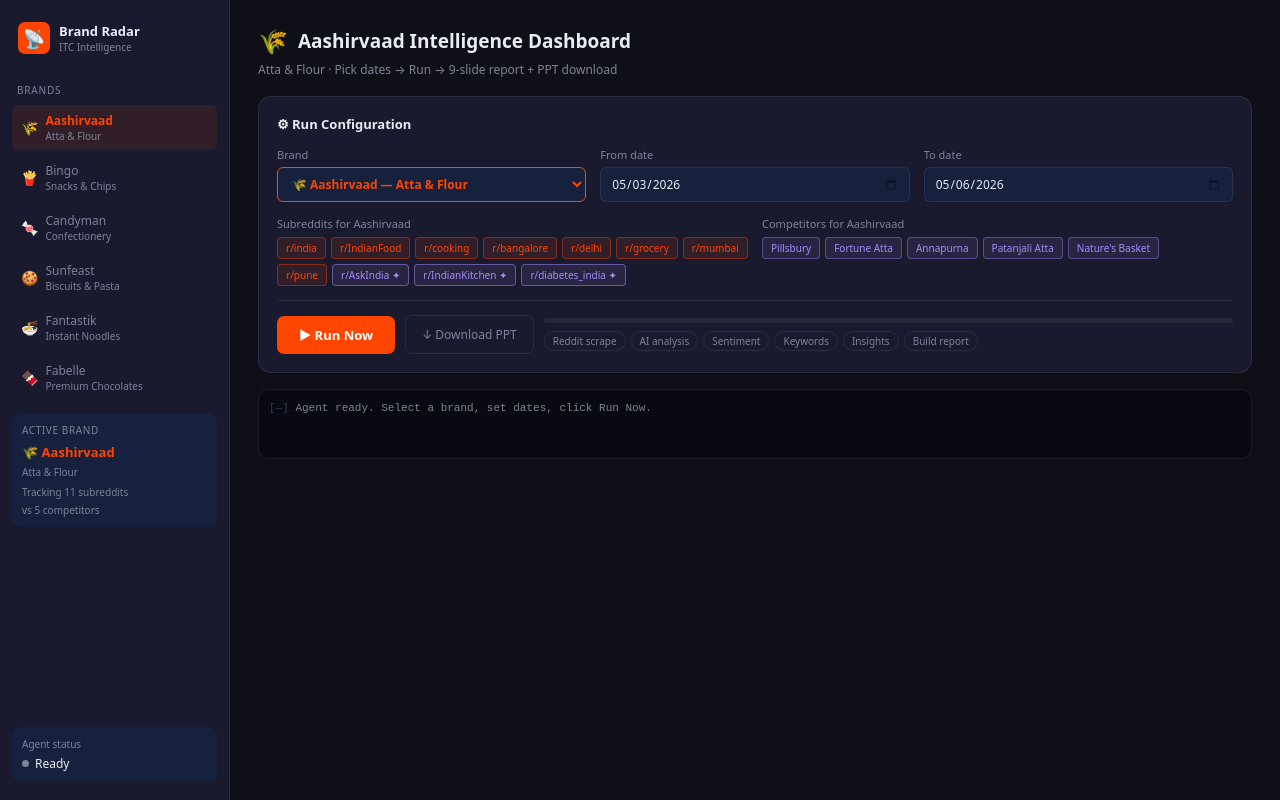
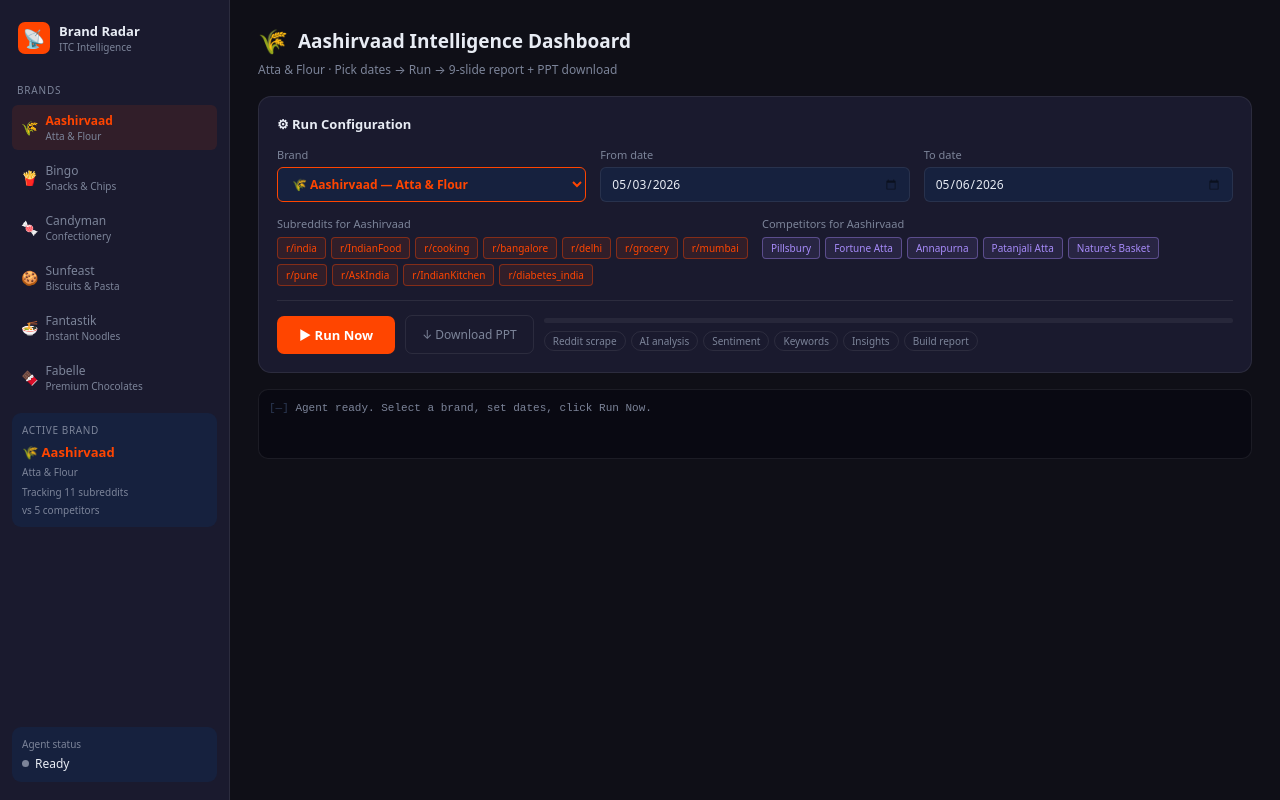
Before and after one commit to Amit1105-nj/aashirvaad-tracker, a Next.js app: page / in a window 1280 px wide. Built offline with nearby package versions, Linux system fonts and the light colour scheme.

Commit message:
Update index.js

```diff
--- a/pages/index.js
+++ b/pages/index.js
@@ -347,14 +347,13 @@
                   </div>
                   <div style={{display:'flex',flexWrap:'wrap',gap:5}}>
                     {brandConfig.subreddits.map(s=>{
-                      const isNew=brandConfig.newSubs.includes(s);
                       const on=activeSubs.has(s);
                       return(
                         <button key={s} onClick={()=>toggleSub(s)} style={{fontSize:10,padding:'3px 8px',borderRadius:4,cursor:'pointer',
-                          border:`1px solid ${on?(isNew?'rgba(167,139,250,0.5)':'rgba(255,69,0,0.4)'):'rgba(255,255,255,0.08)'}`,
-                          color:on?(isNew?C.pur:C.acc):C.muted,
-                          background:on?(isNew?'rgba(167,139,250,0.1)':'rgba(255,69,0,0.1)'):'transparent'}}>
-                          {s}{isNew?' ✦':''}
+                          border:`1px solid ${on?'rgba(255,69,0,0.4)':'rgba(255,255,255,0.08)'}`,
+                          color:on?C.acc:C.muted,
+                          background:on?'rgba(255,69,0,0.1)':'transparent'}}>
+                          {s}
                         </button>
                       );
                     })}
```
